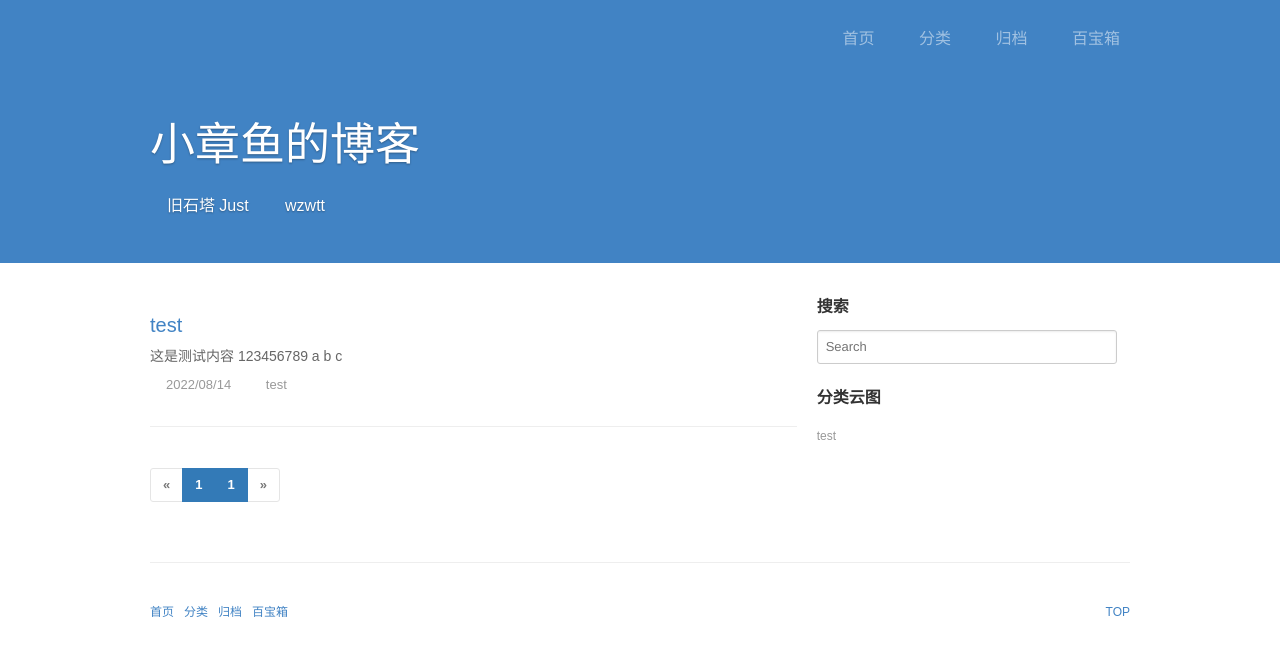
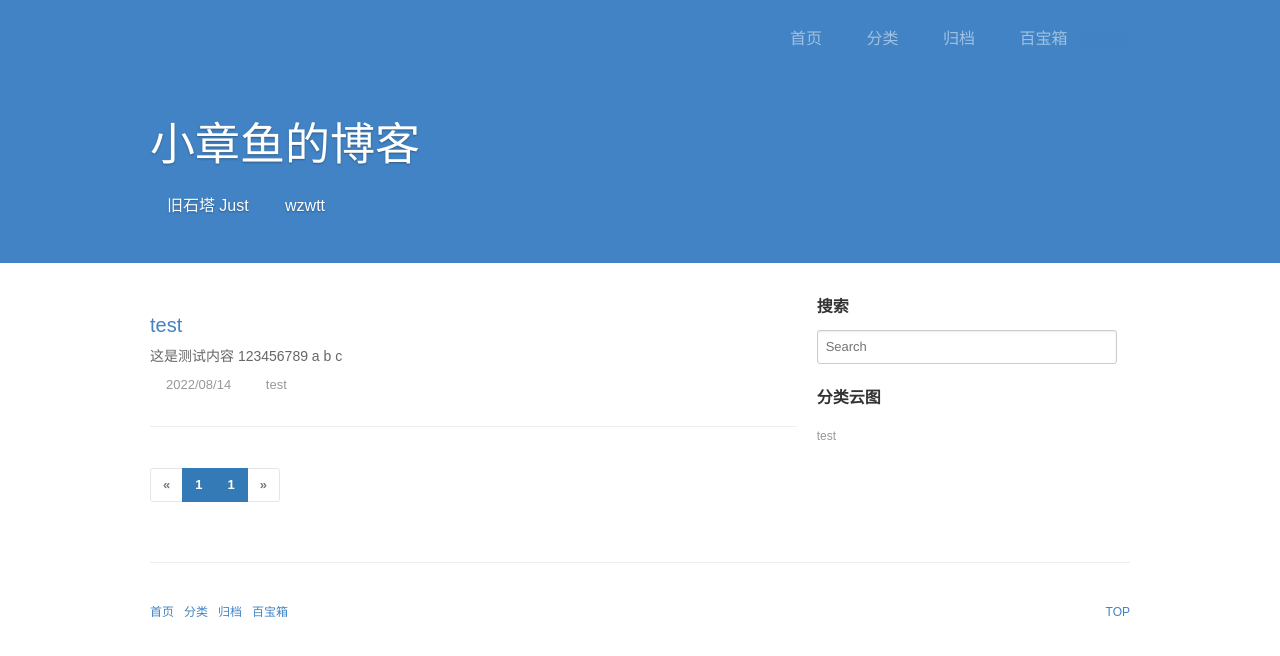
Before and after one commit to wzwtt/blog, a Jekyll site: the page built from index.html, in a window 1280 px wide. Shown: the top 656 px of the page. Built offline with Jekyll 4.4.1, drawn with Linux system fonts in a browser that asks for light colours; some web fonts are replaced; the list of posts is cut into pages by our own code; comment, search, counter and statistics services are not loaded; a style sheet for code colours, icons or effects is not loaded.

Commit message:
Update header.html

```diff
--- a/_includes/header.html
+++ b/_includes/header.html
@@ -105,6 +105,7 @@
                 {% for nav in site.navs %}
                 <a href="{{ site.url }}{{ nav.href }}" class="{% if page.menu == nav.label %} selected {% endif %} site-header-nav-item" target="{{ nav.target | default: _self }}" title="{{ nav.label }}">{{ nav.label }}</a>
                 {% endfor %}
+                <a href="https://wzwtt.cf/" target="_blank" title="百宝箱">百宝箱</a>
             </nav>
         </div>
     </header>
```
